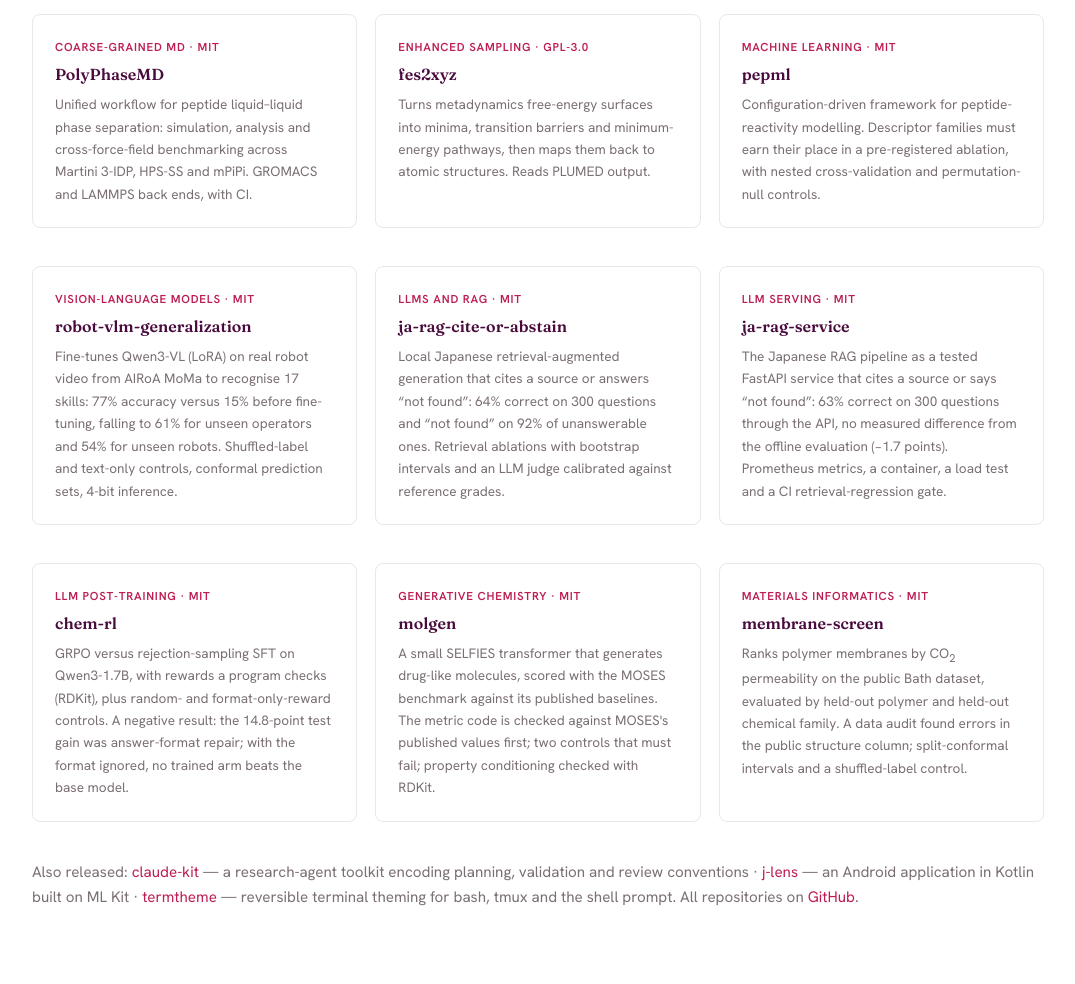
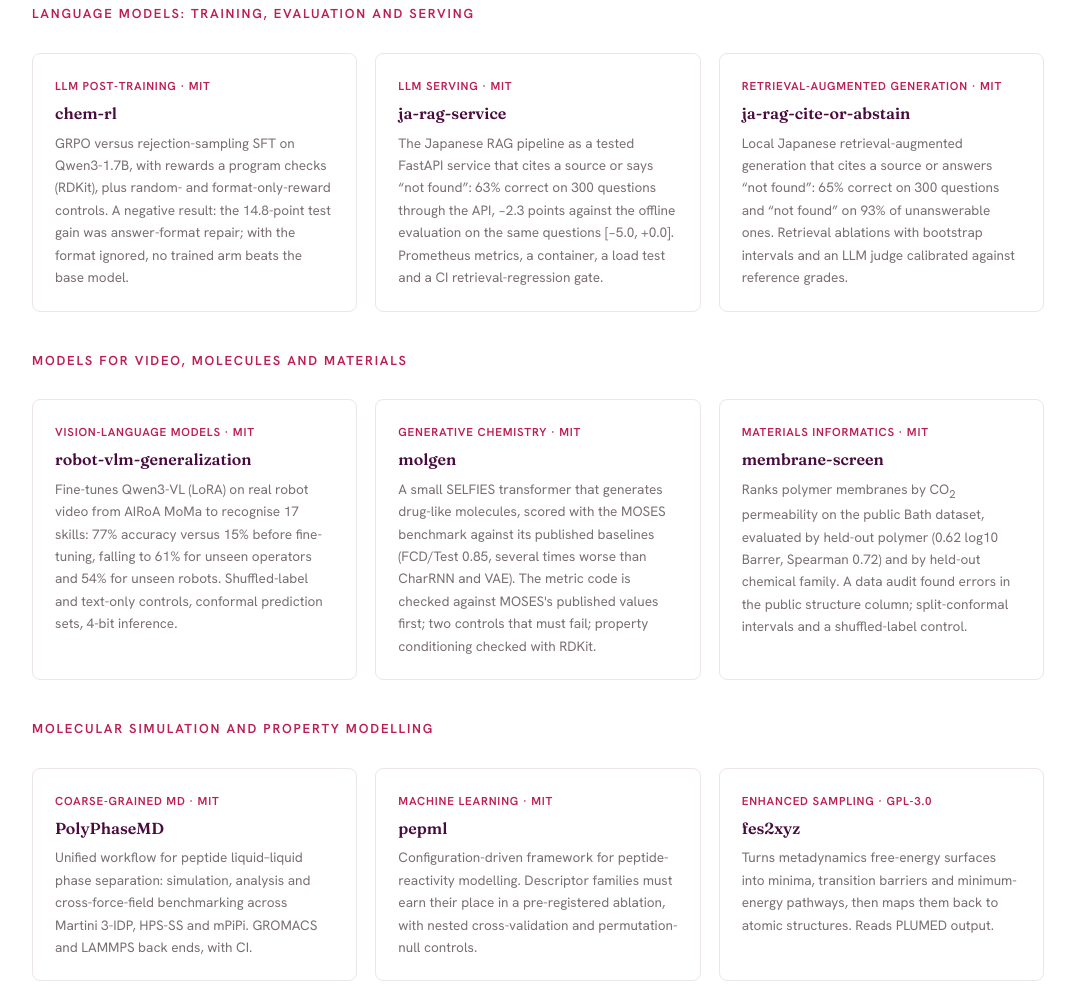
Before and after one commit to brandon-meza/brandon-meza.github.io, a plain HTML site: page index.html in a window 1280 px wide. Shown: the part 5610-6594 px from the top of the page, without its empty margins (102-1177 px from the left). Drawn offline with Linux system fonts and the light colour scheme.

Commit message:
Group the project cards by theme; fix the dead University of Zurich link

```diff
--- a/index.html
+++ b/index.html
@@ -366,57 +366,62 @@
     <div class="eyebrow">Open source</div>
     <h2>Software</h2>
     <p style="max-width:70ch;color:var(--muted);margin-top:-6px">Simulation, analysis and AI tools I build and release. Installable packages with test suites, and evaluation studies with controls, not one-off scripts.</p>
+<!-- BEGIN PROJECT CARDS -->
+    <div class="eyebrow" style="margin-top:6px">Language models: training, evaluation and serving</div>
+    <div class="hl">
+      <a class="hl-card" href="https://github.com/brandon-meza/chem-rl" target="_blank" rel="noopener" style="color:inherit">
+        <div class="badge">LLM post-training &middot; MIT</div>
+        <h3>chem-rl</h3>
+        <div class="v">GRPO versus rejection-sampling SFT on Qwen3-1.7B, with rewards a program checks (RDKit), plus random- and format-only-reward controls. A negative result: the 14.8-point test gain was answer-format repair; with the format ignored, no trained arm beats the base model.</div>
+      </a>
+      <a class="hl-card" href="https://github.com/brandon-meza/ja-rag-service" target="_blank" rel="noopener" style="color:inherit">
+        <div class="badge">LLM serving &middot; MIT</div>
+        <h3>ja-rag-service</h3>
+        <div class="v">The Japanese RAG pipeline as a tested FastAPI service that cites a source or says &ldquo;not found&rdquo;: 63% correct on 300 questions through the API, &minus;2.3 points against the offline evaluation on the same questions [&minus;5.0, +0.0]. Prometheus metrics, a container, a load test and a CI retrieval-regression gate.</div>
+      </a>
+      <a class="hl-card" href="https://github.com/brandon-meza/ja-rag-cite-or-abstain" target="_blank" rel="noopener" style="color:inherit">
+        <div class="badge">Retrieval-augmented generation &middot; MIT</div>
+        <h3>ja-rag-cite-or-abstain</h3>
+        <div class="v">Local Japanese retrieval-augmented generation that cites a source or answers &ldquo;not found&rdquo;: 65% correct on 300 questions and &ldquo;not found&rdquo; on 93% of unanswerable ones. Retrieval ablations with bootstrap intervals and an LLM judge calibrated against reference grades.</div>
+      </a>
+    </div>
+    <div class="eyebrow" style="margin-top:6px">Models for video, molecules and materials</div>
+    <div class="hl">
+      <a class="hl-card" href="https://github.com/brandon-meza/robot-vlm-generalization" target="_blank" rel="noopener" style="color:inherit">
+        <div class="badge">Vision-language models &middot; MIT</div>
+        <h3>robot-vlm-generalization</h3>
+        <div class="v">Fine-tunes Qwen3-VL (LoRA) on real robot video from AIRoA MoMa to recognise 17 skills: 77% accuracy versus 15% before fine-tuning, falling to 61% for unseen operators and 54% for unseen robots. Shuffled-label and text-only controls, conformal prediction sets, 4-bit inference.</div>
+      </a>
+      <a class="hl-card" href="https://github.com/brandon-meza/molgen" target="_blank" rel="noopener" style="color:inherit">
+        <div class="badge">Generative chemistry &middot; MIT</div>
+        <h3>molgen</h3>
+        <div class="v">A small SELFIES transformer that generates drug-like molecules, scored with the MOSES benchmark against its published baselines (FCD/Test 0.85, several times worse than CharRNN and VAE). The metric code is checked against MOSES's published values first; two controls that must fail; property conditioning checked with RDKit.</div>
+      </a>
+      <a class="hl-card" href="https://github.com/brandon-meza/membrane-screen" target="_blank" rel="noopener" style="color:inherit">
+        <div class="badge">Materials informatics &middot; MIT</div>
+        <h3>membrane-screen</h3>
+        <div class="v">Ranks polymer membranes by CO<sub>2</sub> permeability on the public Bath dataset, evaluated by held-out polymer (0.62 log10 Barrer, Spearman 0.72) and by held-out chemical family. A data audit found errors in the public structure column; split-conformal intervals and a shuffled-label control.</div>
+      </a>
+    </div>
+    <div class="eyebrow" style="margin-top:6px">Molecular simulation and property modelling</div>
     <div class="hl">
       <a class="hl-card" href="https://github.com/brandon-meza/polyphasemd-release" target="_blank" rel="noopener" style="color:inherit">
-        <div class="badge">Coarse-grained MD · MIT</div>
+        <div class="badge">Coarse-grained MD &middot; MIT</div>
         <h3>PolyPhaseMD</h3>
-        <div class="v">Unified workflow for peptide liquid–liquid phase separation: simulation, analysis and cross-force-field benchmarking across Martini&nbsp;3-IDP, HPS-SS and mPiPi. GROMACS and LAMMPS back ends, with CI.</div>
+        <div class="v">Unified workflow for peptide liquid&ndash;liquid phase separation: simulation, analysis and cross-force-field benchmarking across Martini&nbsp;3-IDP, HPS-SS and mPiPi. GROMACS and LAMMPS back ends, with CI.</div>
+      </a>
+      <a class="hl-card" href="https://github.com/brandon-meza/pepml-release" target="_blank" rel="noopener" style="color:inherit">
+        <div class="badge">Machine learning &middot; MIT</div>
+        <h3>pepml</h3>
+        <div class="v">Configuration-driven framework for peptide-reactivity modelling. Descriptor families must earn their place in a pre-registered ablation, with nested cross-validation and permutation-null controls.</div>
       </a>
       <a class="hl-card" href="https://github.com/brandon-meza/fes2xyz-release" target="_blank" rel="noopener" style="color:inherit">
-        <div class="badge">Enhanced sampling · GPL-3.0</div>
+        <div class="badge">Enhanced sampling &middot; GPL-3.0</div>
         <h3>fes2xyz</h3>
         <div class="v">Turns metadynamics free-energy surfaces into minima, transition barriers and minimum-energy pathways, then maps them back to atomic structures. Reads PLUMED output.</div>
       </a>
-      <a class="hl-card" href="https://github.com/brandon-meza/pepml-release" target="_blank" rel="noopener" style="color:inherit">
-        <div class="badge">Machine learning · MIT</div>
-        <h3>pepml</h3>
-        <div class="v">Configuration-driven framework for peptide-reactivity modelling. Descriptor families must earn their place in a pre-registered ablation, with nested cross-validation and permutation-null controls.</div>
-      </a>
     </div>
-    <div class="hl">
-      <a class="hl-card" href="https://github.com/brandon-meza/robot-vlm-generalization" target="_blank" rel="noopener" style="color:inherit">
-        <div class="badge">Vision-language models · MIT</div>
-        <h3>robot-vlm-generalization</h3>
-        <div class="v">Fine-tunes Qwen3-VL (LoRA) on real robot video from AIRoA MoMa to recognise 17 skills: 77% accuracy versus 15% before fine-tuning, falling to 61% for unseen operators and 54% for unseen robots. Shuffled-label and text-only controls, conformal prediction sets, 4-bit inference.</div>
-      </a>
-      <a class="hl-card" href="https://github.com/brandon-meza/ja-rag-cite-or-abstain" target="_blank" rel="noopener" style="color:inherit">
-        <div class="badge">LLMs and RAG · MIT</div>
-        <h3>ja-rag-cite-or-abstain</h3>
-        <div class="v">Local Japanese retrieval-augmented generation that cites a source or answers &ldquo;not found&rdquo;: 64% correct on 300 questions and &ldquo;not found&rdquo; on 92% of unanswerable ones. Retrieval ablations with bootstrap intervals and an LLM judge calibrated against reference grades.</div>
-      </a>
-      <a class="hl-card" href="https://github.com/brandon-meza/ja-rag-service" target="_blank" rel="noopener" style="color:inherit">
-        <div class="badge">LLM serving · MIT</div>
-        <h3>ja-rag-service</h3>
-        <div class="v">The Japanese RAG pipeline as a tested FastAPI service that cites a source or says &ldquo;not found&rdquo;: 63% correct on 300 questions through the API, no measured difference from the offline evaluation (&minus;1.7 points). Prometheus metrics, a container, a load test and a CI retrieval-regression gate.</div>
-      </a>
-    </div>
-    <div class="hl">
-      <a class="hl-card" href="https://github.com/brandon-meza/chem-rl" target="_blank" rel="noopener" style="color:inherit">
-        <div class="badge">LLM post-training · MIT</div>
-        <h3>chem-rl</h3>
-        <div class="v">GRPO versus rejection-sampling SFT on Qwen3-1.7B, with rewards a program checks (RDKit), plus random- and format-only-reward controls. A negative result: the 14.8-point test gain was answer-format repair; with the format ignored, no trained arm beats the base model.</div>
-      </a>
-      <a class="hl-card" href="https://github.com/brandon-meza/molgen" target="_blank" rel="noopener" style="color:inherit">
-        <div class="badge">Generative chemistry · MIT</div>
-        <h3>molgen</h3>
-        <div class="v">A small SELFIES transformer that generates drug-like molecules, scored with the MOSES benchmark against its published baselines. The metric code is checked against MOSES's published values first; two controls that must fail; property conditioning checked with RDKit.</div>
-      </a>
-      <a class="hl-card" href="https://github.com/brandon-meza/membrane-screen" target="_blank" rel="noopener" style="color:inherit">
-        <div class="badge">Materials informatics · MIT</div>
-        <h3>membrane-screen</h3>
-        <div class="v">Ranks polymer membranes by CO<sub>2</sub> permeability on the public Bath dataset, evaluated by held-out polymer and held-out chemical family. A data audit found errors in the public structure column; split-conformal intervals and a shuffled-label control.</div>
-      </a>
-    </div>
+    <!-- END PROJECT CARDS -->
     <p style="font-size:.95rem;color:var(--muted)">Also released: <a href="https://github.com/brandon-meza/claude-kit-release" target="_blank" rel="noopener">claude-kit</a> — a research-agent toolkit encoding planning, validation and review conventions · <a href="https://github.com/brandon-meza/j-lens-release" target="_blank" rel="noopener">j-lens</a> — an Android application in Kotlin built on ML Kit · <a href="https://github.com/brandon-meza/termtheme-release" target="_blank" rel="noopener">termtheme</a> — reversible terminal theming for bash, tmux and the shell prompt. All repositories on <a href="https://github.com/brandon-meza" target="_blank" rel="noopener">GitHub</a>.</p>
   </div>
 </section>
@@ -428,7 +433,7 @@
     <div class="tl">
       <div class="tl-item"><div class="y">2026 – present</div><div class="h">Program-Specific Assistant Professor — Kyoto University</div><div class="s">Graduate School of Engineering, <a href="http://pixy.polym.kyoto-u.ac.jp/research_en.html" target="_blank" rel="noopener">Numata Laboratory</a>.</div></div>
       <div class="tl-item"><div class="y">2025 – 2026</div><div class="h">Postdoctoral Researcher — iCeMS, Kyoto University</div><div class="s">Collective dynamics and adaptive transport in soft and membrane materials, in the <a href="https://www.packwood.icems.kyoto-u.ac.jp/" target="_blank" rel="noopener">Packwood group</a>.</div></div>
-      <div class="tl-item"><div class="y">2023</div><div class="h">Invited Ph.D. Researcher — University of Zurich</div><div class="s">Department of Chemistry, <a href="https://www.chem.uzh.ch/en/research/groups/hutter.html" target="_blank" rel="noopener">Hutter group</a>; methods and formalism for molecular simulation.</div></div>
+      <div class="tl-item"><div class="y">2023</div><div class="h">Invited Ph.D. Researcher — University of Zurich</div><div class="s">Department of Chemistry, <a href="https://www.chem.uzh.ch/en/research/groups.html" target="_blank" rel="noopener">Hutter group</a>; methods and formalism for molecular simulation.</div></div>
       <div class="tl-item"><div class="y">2020 – 2024</div><div class="h">Ph.D. in Chemistry — National Autonomous University of Mexico (UNAM)</div><div class="s">Computational chemistry, <a href="https://sites.google.com/view/cortes-guzman-lab/home" target="_blank" rel="noopener">Cortés-Guzmán group</a>. Earlier: M.Sc. 2018–2020 and B.Sc. 2012–2017, also at UNAM.</div></div>
     </div>
     <p style="margin-top:26px;font-size:.95rem;color:var(--muted)">Peer reviewer for <em>ACS Biomaterials Science &amp; Engineering</em> and <em>Digital Discovery</em>. University-level teaching in atomic &amp; molecular structure, classical mechanics, and general chemistry (2017–2024).</p>
```
